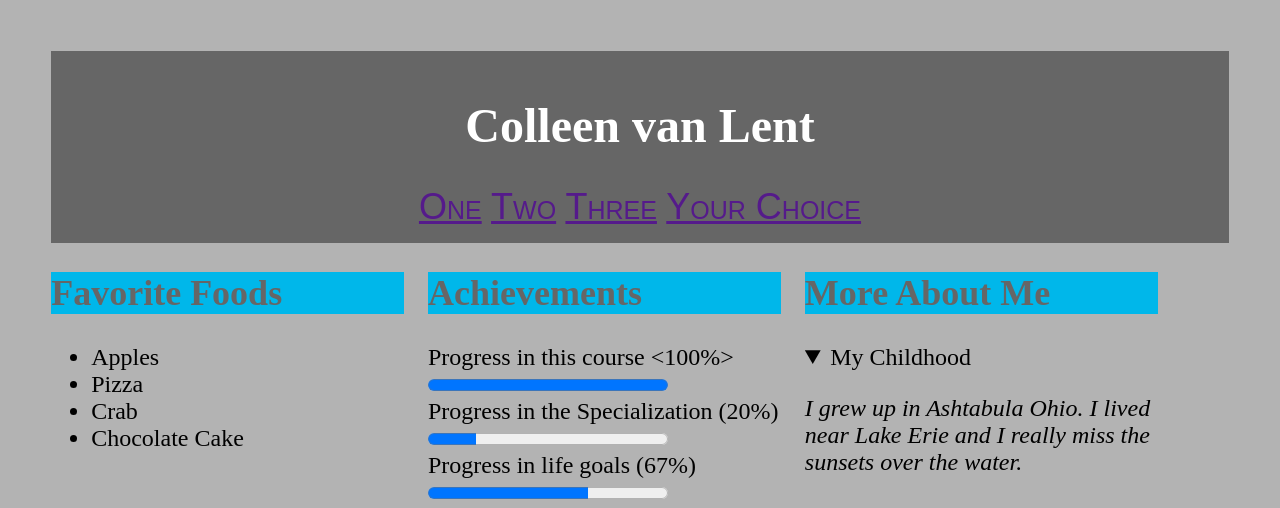
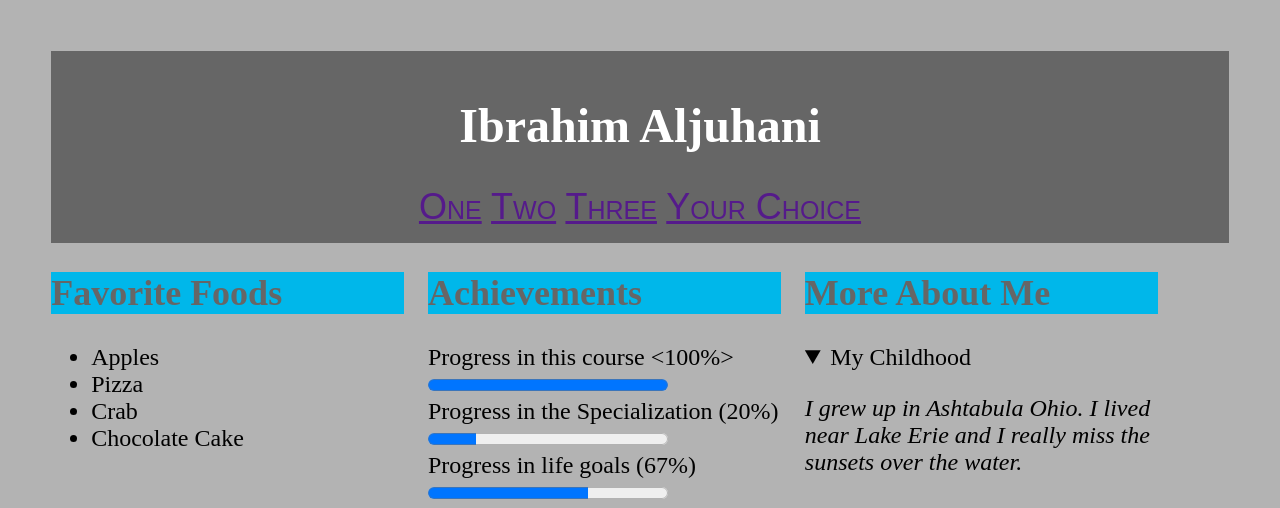
Before and after one commit to IbrahimAljuhani/Test, a plain HTML site: page ASWRD/code-together/code-together2.html in a window 1280 px wide. Shown: the top 508 px of the page. Drawn offline with Linux system fonts and the light colour scheme.

Commit message:
Update code-together2.html

```diff
--- a/ASWRD/code-together/code-together2.html
+++ b/ASWRD/code-together/code-together2.html
@@ -2,13 +2,13 @@
 <html lang="en">
 <head>
   <meta charset="UTF-8">
-  <title>Colleen</title>
+  <title>Ibrahim</title>
   <!-- ADD a LINK TO YOUR STYLE SHEET HERE!! -->
   <link rel="stylesheet" href="css/code-together2.css">
 </head>
 <body>
 <header>
-  <h1>Colleen van Lent</h1>
+  <h1>Ibrahim Aljuhani</h1>
   <nav>
     <a href="">One</a>
     <a href="">Two</a>
```
